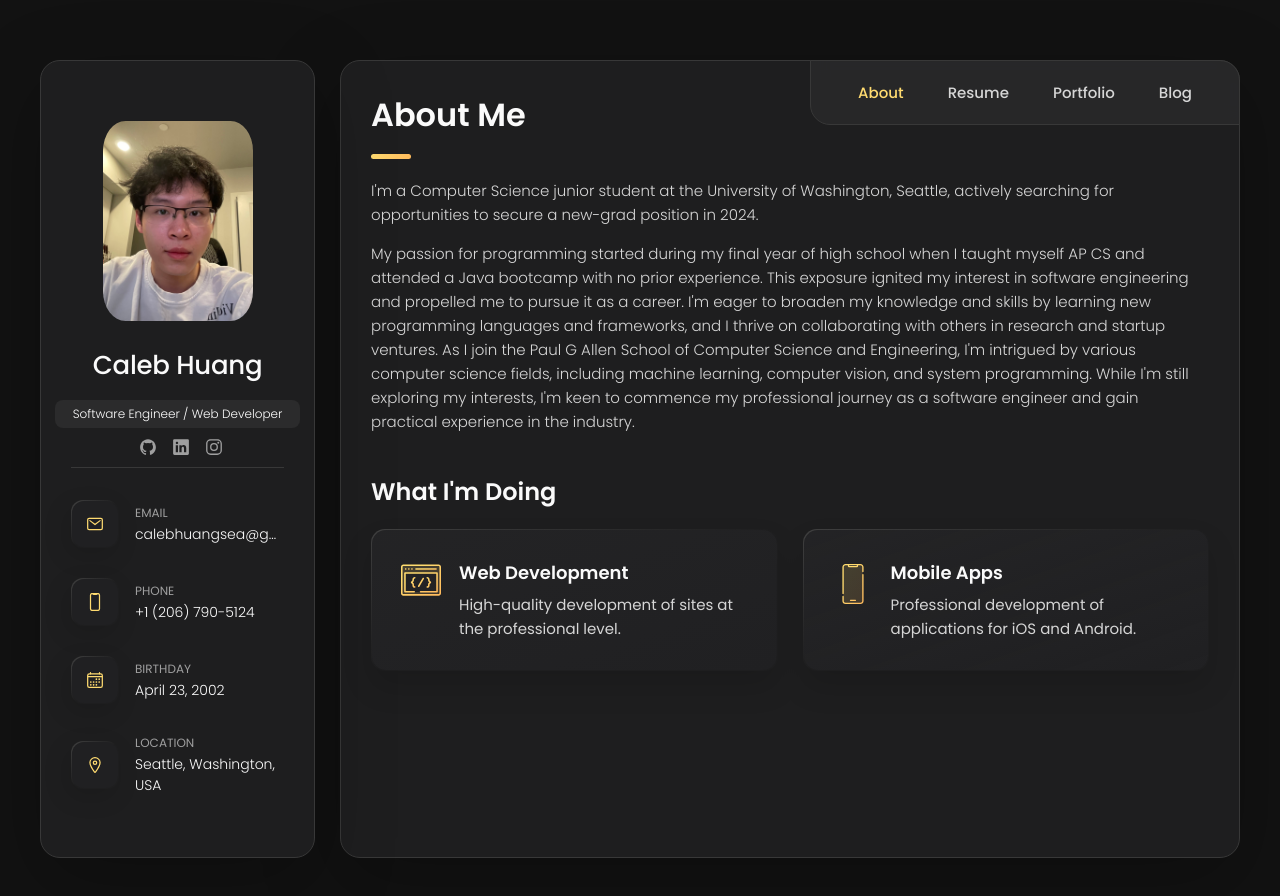
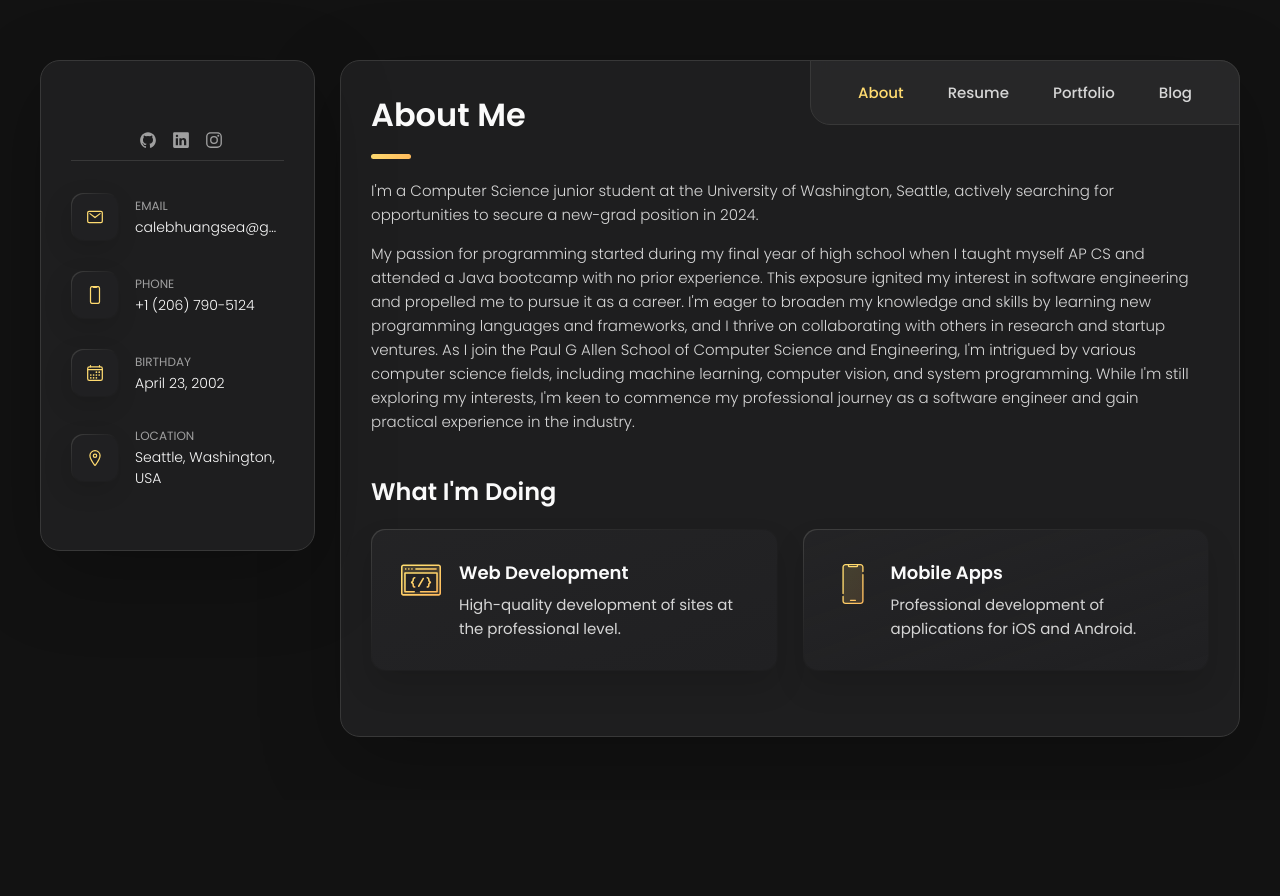
Before and after one commit to calebhuangsea/calebhuangsea.github.io, a plain HTML site: page index.html in a window 1280 px wide. After the commit the page ends 800 px from the top, so only its background shows below. Drawn offline with nearby package versions, Linux system fonts and the light colour scheme.

Commit message:
Update index.html

```diff
--- a/index.html
+++ b/index.html
@@ -34,7 +34,7 @@
     -->
     <aside class="sidebar" data-sidebar>
 
-      <div class="sidebar-info">
+<!--       <div class="sidebar-info">
         <figure class="avatar-box">
           <img class="avatar" src="./assets/images/HEAD.jpg" alt="Caleb Huang" width="80">
         </figure>
@@ -46,7 +46,7 @@
           <span>Show Contacts</span>
           <ion-icon name="chevron-down"></ion-icon>
         </button>
-      </div>
+      </div> -->
 
       <div class="sidebar-info_more">
         <ul class="social-list">
```
